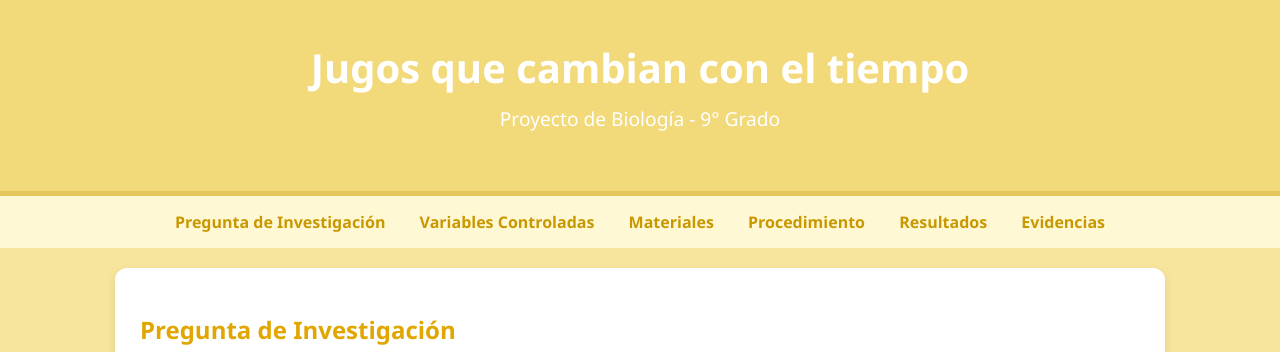
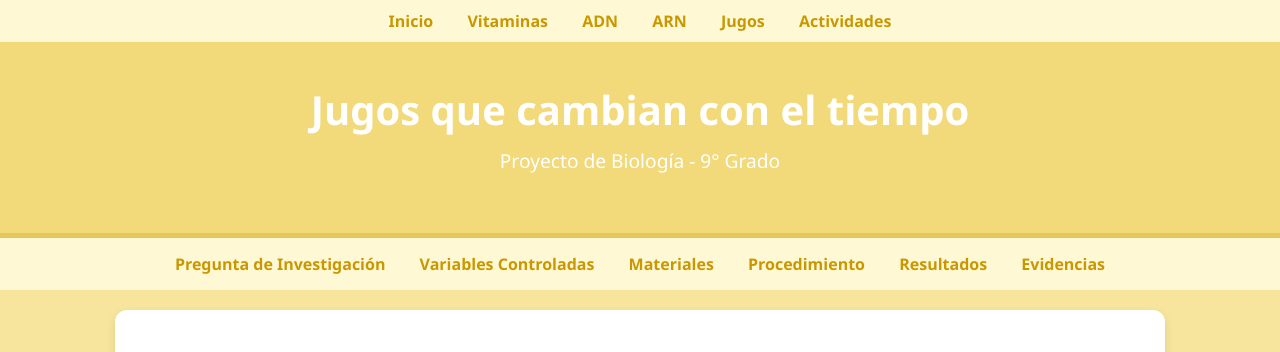
Before and after one commit to cmilaaa/BioActiva, a plain HTML site: page retovitaminico.html in a window 1280 px wide. Shown: the top 352 px of the page. Drawn offline with Linux system fonts and the light colour scheme.

Commit message:
Update retovitaminico.html

```diff
--- a/retovitaminico.html
+++ b/retovitaminico.html
@@ -11,6 +11,23 @@
       padding: 0;
       background: #F7E59E;
       color: #333;
+    }
+
+    /* Menú global */
+    .global-nav {
+      background: #FFF8D4;
+      padding: 10px;
+      text-align: center;
+    }
+    .global-nav a {
+      color: #c99800;
+      margin: 0 15px;
+      text-decoration: none;
+      font-weight: bold;
+    }
+    .global-nav a:hover {
+      text-decoration: underline;
+      color: #e1a600;
     }
 
     header {
@@ -114,13 +131,23 @@
 </head>
 <body>
 
+  <!-- Menú global -->
+  <div class="global-nav">
+    <a href="index.html">Inicio</a>
+    <a href="vitaminas.html">Vitaminas</a>
+    <a href="adn.html">ADN</a>
+    <a href="arn.html">ARN</a>
+    <a href="jugos.html">Jugos</a>
+    <a href="actividades.html">Actividades</a>
+  </div>
+
   <!-- Encabezado principal -->
   <header>
     <h1>Jugos que cambian con el tiempo</h1>
     <p>Proyecto de Biología - 9° Grado</p>
   </header>
 
-  <!-- Menú de navegación -->
+  <!-- Menú de navegación interno -->
   <nav>
     <a href="#preguntadeinvestigacion">Pregunta de Investigación</a>
     <a href="#variablescontroladas">Variables Controladas</a>
```
